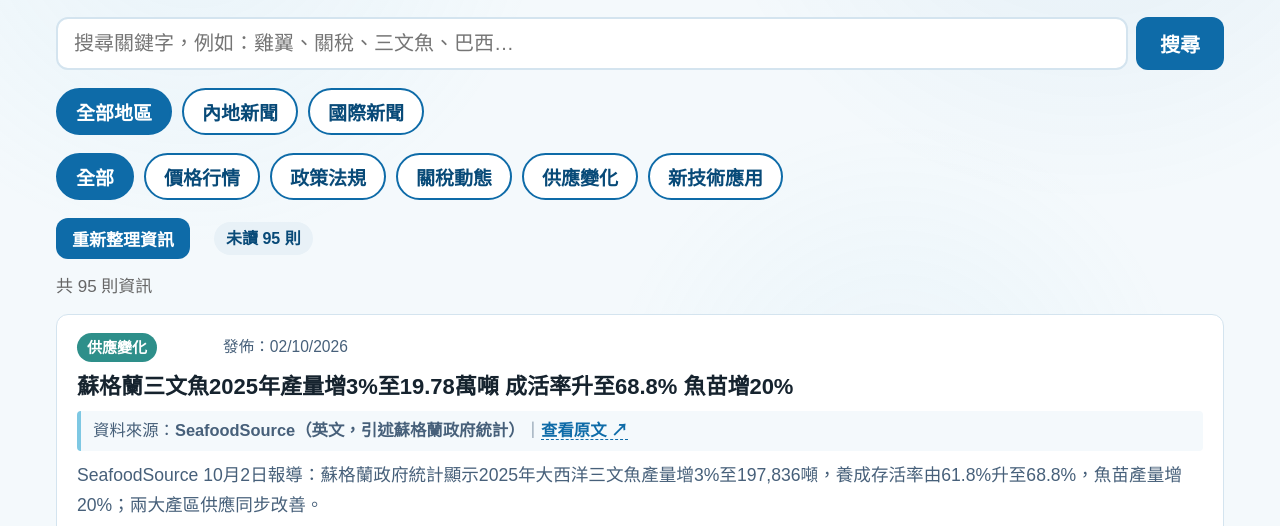
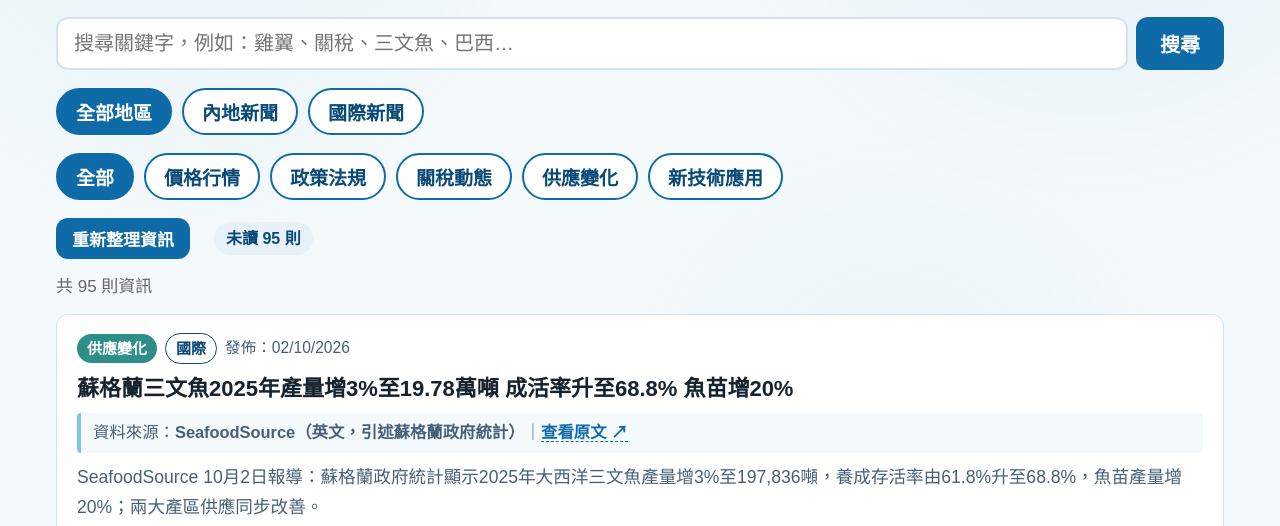
Before and after one commit to raymondcheong/HK-frozenmeat, a plain HTML site: page news.html in a window 1280 px wide. Shown: the part 267-793 px from the top of the page. Drawn offline with Linux system fonts and the light colour scheme; no server answers.

Commit message:
新增國際新聞分類：內地/國際新聞篩選分頁及地區標籤 2026-10-05

```diff
--- a/css/style.css
+++ b/css/style.css
@@ -323,6 +323,8 @@ table.data tr:hover td { background: var(--line-soft); }
 
 /* 已讀標記：已讀條目淡化顯示 */
 .badge-read { background: #93a5b3; }
+/* 地區標籤（內地／國際新聞區分）：描邊樣式，與分類實心徽章區隔 */
+.badge-region { background: transparent; color: var(--ice-deep); border: 1px solid var(--ice-deep); }
 .news-item.read { opacity: .78; }
 .news-item.read h3 { color: var(--ink-soft); }
 
```
